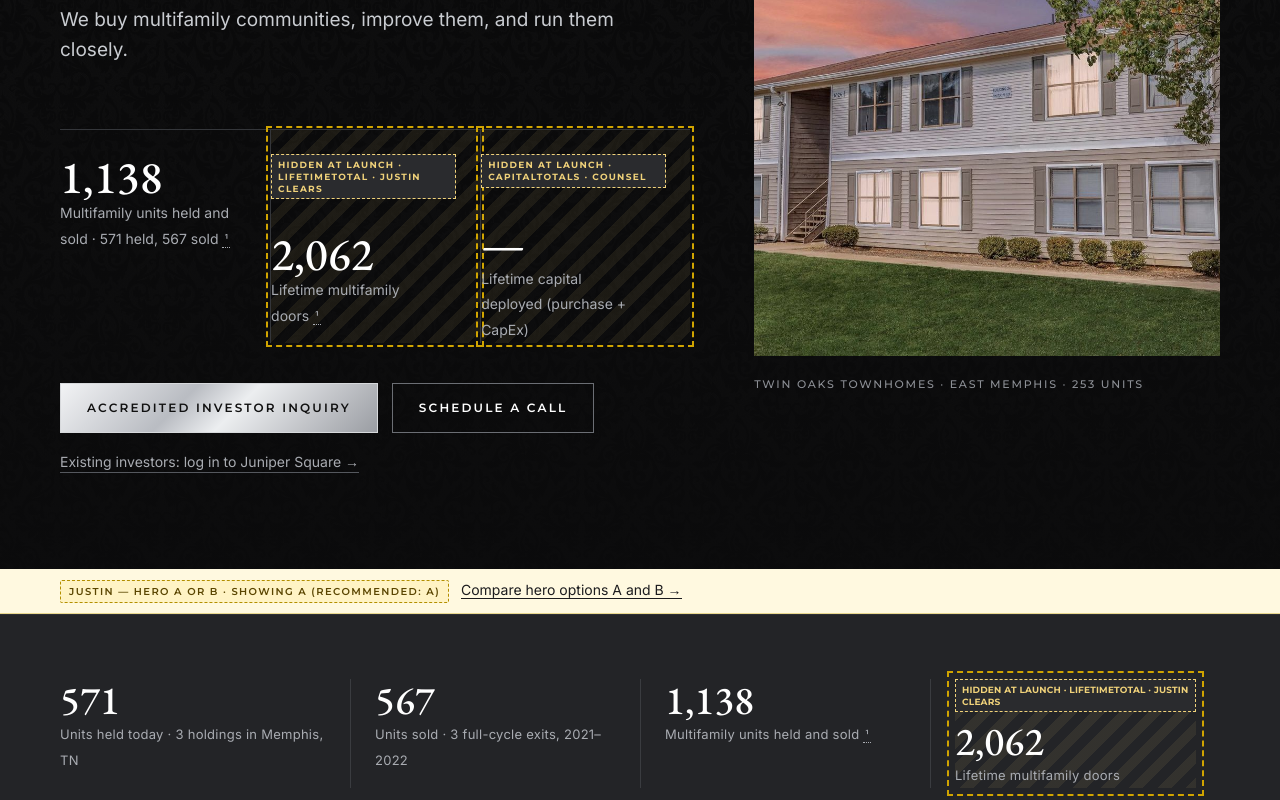
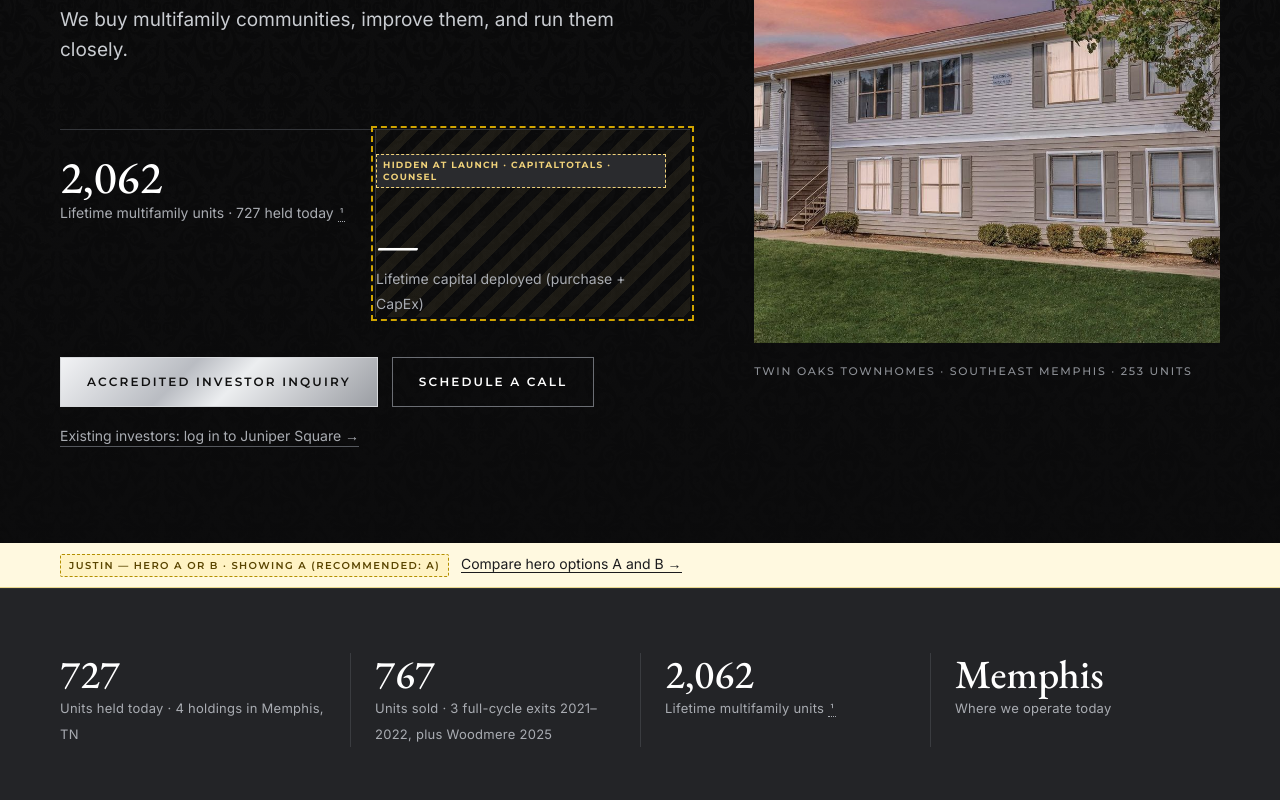
Before and after one commit to Greyson-Capital-Group/greysoncapitalgroup.com, a Next.js app: page / in a window 1280 px wide. Shown: the part 540-1340 px from the top of the page. Built offline with nearby package versions, Linux system fonts and the light colour scheme.

Commit message:
Publish UM5, Woodmere and Ridgeway (approved by Justin); lifetime 2,062 headline; Woodmere/Ridgeway wording moved to public content
Co-Authored-By: Claude Opus 5.5 <noreply@anthropic.com>
Claude-Session: https://claude.ai/code/session_014Xvw2MyEAiTkNBY6PzWLaJ

```diff
--- a/app/page.tsx
+++ b/app/page.tsx
@@ -17,17 +17,9 @@ export default function IndexPage() {
 
       <section className="proof"><div className="wrap">
         <div className="item"><strong>{n(metrics.held)}</strong><span>Units held today · {metrics.heldDeals} holdings in Memphis, TN</span></div>
-        <div className="item"><strong>{n(metrics.sold)}</strong><span>Units sold · {metrics.exits} full-cycle exits, 2021–2022</span></div>
-        <div className="item"><strong>{n(metrics.confirmed)}</strong><span>Multifamily units held and sold <a href="/track-record#methodology" className="fn">¹</a></span></div>
-        {isVisible('lifetimeTotal') ? (
-          <div className="item">
-            <Gate flag="lifetimeTotal" label="Justin clears">
-              <strong>{n(metrics.lifetime)}</strong><span>Lifetime multifamily doors</span>
-            </Gate>
-          </div>
-        ) : (
-          <div className="item"><strong>Memphis</strong><span>Where we operate today</span></div>
-        )}
+        <div className="item"><strong>{n(metrics.sold)}</strong><span>Units sold · {metrics.exits} full-cycle exits 2021–2022, plus Woodmere 2025</span></div>
+        <div className="item"><strong>{n(metrics.confirmed)}</strong><span>Lifetime multifamily units <a href="/track-record#methodology" className="fn">¹</a></span></div>
+        <div className="item"><strong>Memphis</strong><span>Where we operate today</span></div>
       </div></section>
 
       <section><div className="wrap split">
--- a/components/Hero.tsx
+++ b/components/Hero.tsx
@@ -12,10 +12,7 @@ export default function Hero({ variant, label }: { variant: 'A' | 'B'; label?: s
         <h1 className="headline">{h.headline}</h1>
         <p className="hero-sub">{copy.hero.sub}</p>
         <div className="hero-metrics">
-          <div><strong>{n(metrics.confirmed)}</strong><span>Multifamily units held and sold · {n(metrics.held)} held, {n(metrics.sold)} sold <a href="/track-record#methodology" className="fn">¹</a></span></div>
-          <Gate flag="lifetimeTotal" label="Justin clears">
-            <div><strong>{n(metrics.lifetime)}</strong><span>Lifetime multifamily doors <a href="/track-record#methodology" className="fn">¹</a></span></div>
-          </Gate>
+          <div><strong>{n(metrics.confirmed)}</strong><span>Lifetime multifamily units · {n(metrics.held)} held today <a href="/track-record#methodology" className="fn">¹</a></span></div>
           <Gate flag="capitalTotals" label="counsel">
             <div><strong>{capital.capitalDeployed.display}</strong><span>{capital.capitalDeployed.label}</span></div>
           </Gate>
@@ -26,7 +23,7 @@ export default function Hero({ variant, label }: { variant: 'A' | 'B'; label?: s
         </div>
         <p className="secondary-link"><a href={JUNIPER_URL}>Existing investors: log in to Juniper Square →</a></p>
       </div>
-      <div className="hero-photo"><img src="/img/current_twin-oaks_exterior_01.jpg" alt="Twin Oaks Townhomes, East Memphis" fetchPriority="high" /><div className="cap">Twin Oaks Townhomes · East Memphis · 253 units</div></div>
+      <div className="hero-photo"><img src="/img/current_twin-oaks_exterior_01.jpg" alt="Twin Oaks Townhomes, Southeast Memphis" fetchPriority="high" /><div className="cap">Twin Oaks Townhomes · Southeast Memphis · 253 units</div></div>
     </div></section>
   );
 }
--- a/content/flags.json
+++ b/content/flags.json
@@ -1,11 +1,11 @@
 {
   "_readme": "Launch switches. false = hidden on the public site (still shown in the preview build inside a yellow 'Hidden at launch' frame). Flip to true only after Justin (and counsel, where noted) sign off.",
-  "um5Public": false,
-  "lifetimeTotal": false,
+  "um5Public": true,
+  "lifetimeTotal": true,
   "capitalTotals": false,
   "irr": false,
-  "woodmere": false,
-  "ridgeway": false,
+  "woodmere": true,
+  "ridgeway": true,
   "aliceSprings": false,
   "latestNews": true,
   "heroVariant": "A",
--- a/content/portfolio.json
+++ b/content/portfolio.json
@@ -263,7 +263,8 @@
         }
       ],
       "outcomeTag": "DRAFT + COUNSEL",
-      "photoOwnershipConfirm": true
+      "photoOwnershipConfirm": true,
+      "outcome": "200 units in Montgomery, Alabama, sold in 2025. This investment did not return investor capital, and we hold ourselves accountable for it."
     },
     {
       "slug": "woods-at-ridgeway",
@@ -275,7 +276,8 @@
       "photos": [],
       "marketConfirm": true,
       "outcomeTag": "DRAFT + COUNSEL",
-      "photoNote": "Photo needed."
+      "photoNote": "Photo needed.",
+      "outcome": "A 568-unit community where Greyson's principals raised capital and managed operations. The interest has since been transferred, and it is not a current holding."
     }
   ],
   "aliceSprings": {
```
Also changed, not shown: app/current-holdings/page.tsx (+4 -4 lines), app/strategy/page.tsx (+5 -8 lines).
